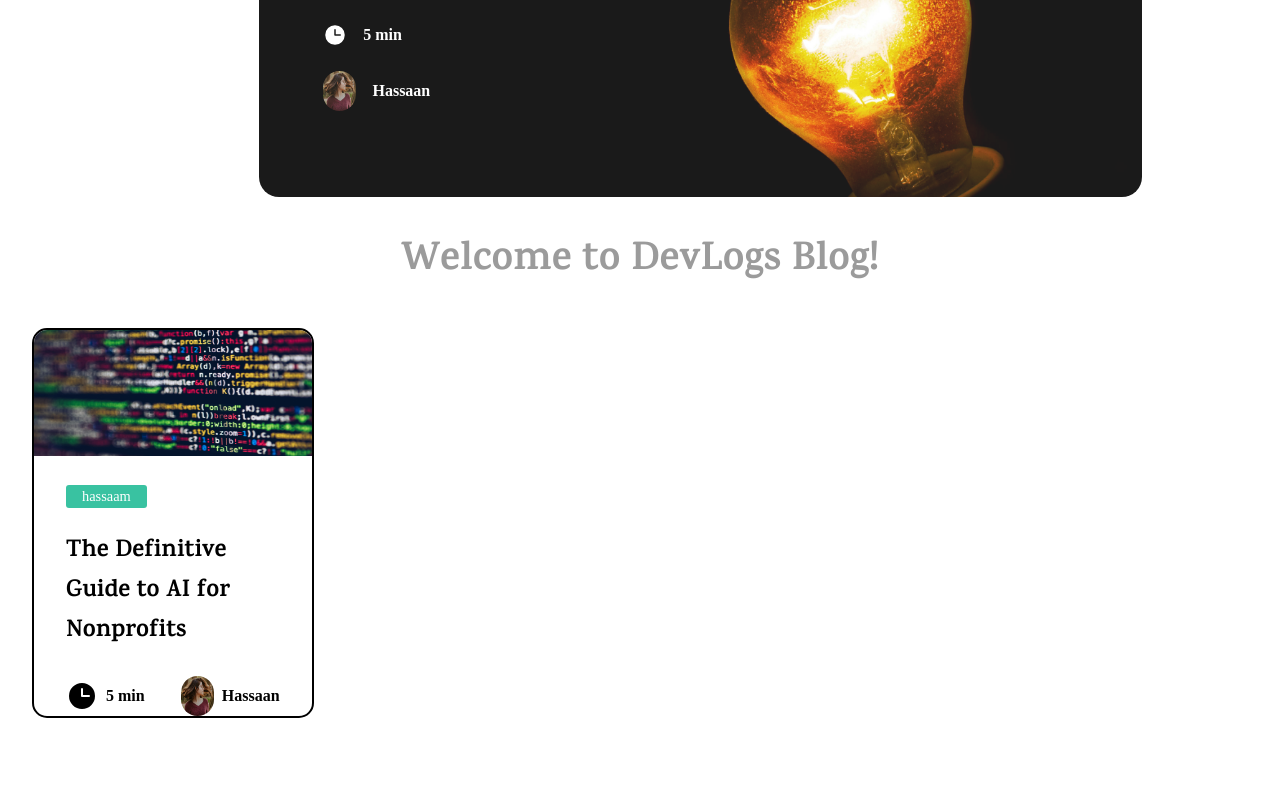
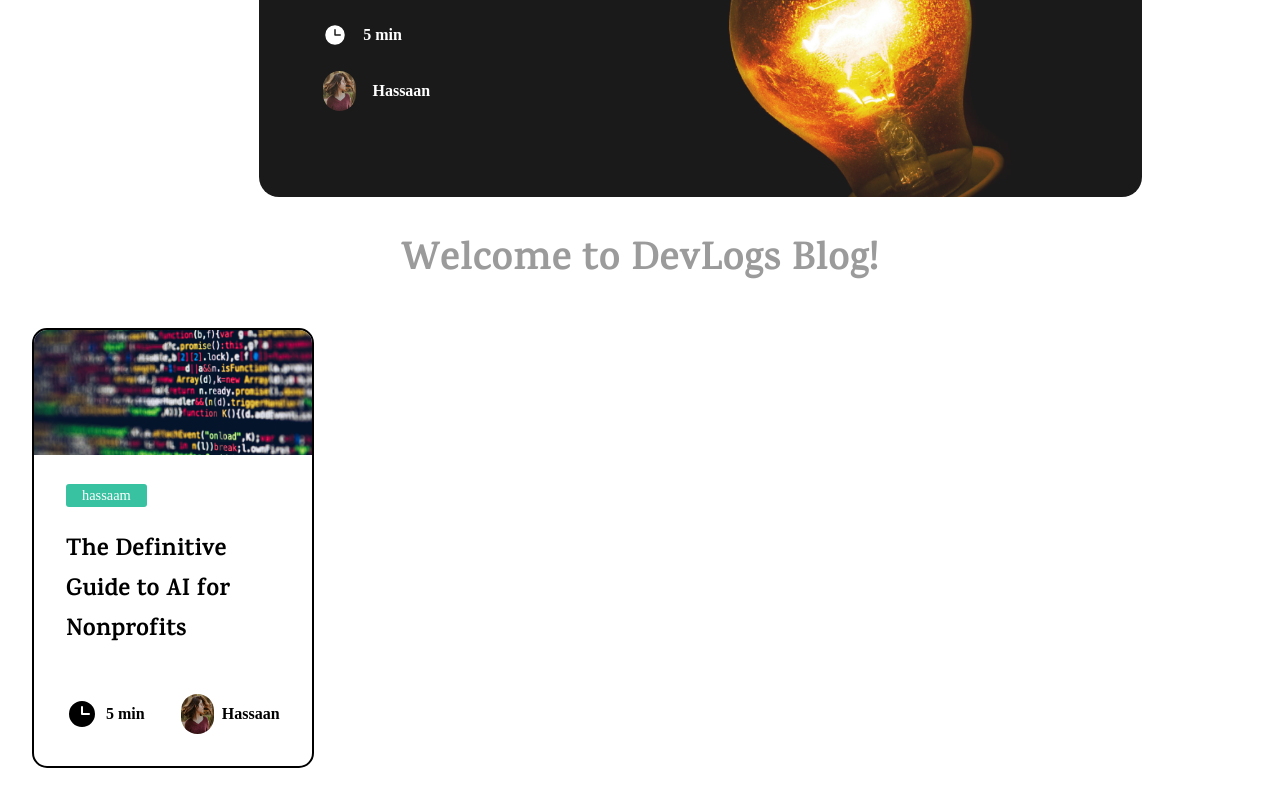
Before and after one commit to hassaammgl/mern-blog-client, a React (Vite) app: page / in a window 1280 px wide. Shown: the part 330-1130 px from the top of the page. Before the commit the page ends 1080 px from the top, so only its background shows below. Built offline with nearby package versions, Linux system fonts and the light colour scheme; a web font is replaced by a local one.

Commit message:
sadfdasf

```diff
--- a/src/components/BlogContainer.jsx
+++ b/src/components/BlogContainer.jsx
@@ -11,7 +11,7 @@ const BlogContainer = () => {
       </div>
       <div className="bottom">
         <button>hassaam</button>
-        <h2>The Definitive Guide to AI for Nonprofits</h2>
+        <h2>The Definitive Guide to AI for Nonprofits </h2>
         <div className="bottomcontent">
           <div className="clock">
             <PiClockFill className="icon" />
--- a/src/styles/blogcontainer.scss
+++ b/src/styles/blogcontainer.scss
@@ -3,7 +3,7 @@
 .blogcontainer {
   width: 22vw;
   margin: 2rem;
-  height:48.8vh;
+  height:55vh;
   overflow-y: hidden;
   cursor: pointer;
   border-radius: 15px;
@@ -13,13 +13,15 @@
 
   .top {
     .img {
-      height: 18vh;
+      height: fit-content;
       width: 23vw;
     }
   }
 
   .bottom {
+    overflow-y: hidden;
     padding: 1rem 2rem;
+    height: 60vh;
     button {
       margin: 0.8rem 0 1.5rem 0;
       background: $color2;
@@ -37,6 +39,7 @@
     }
 
     .bottomcontent {
+        margin-top: 1.2rem;
       @include flexer(flex-start, space-between);
       gap: 2rem;
 
```
